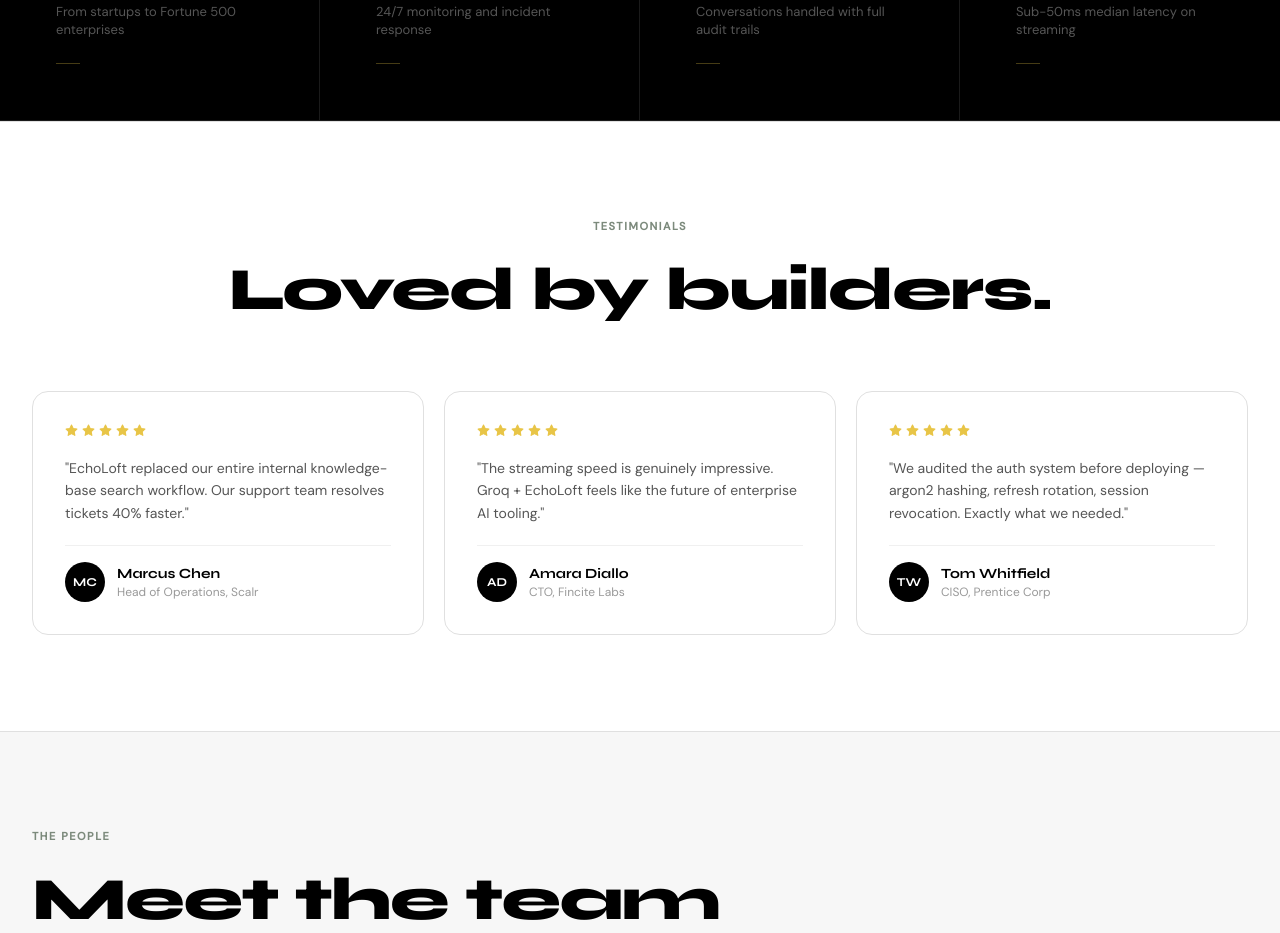
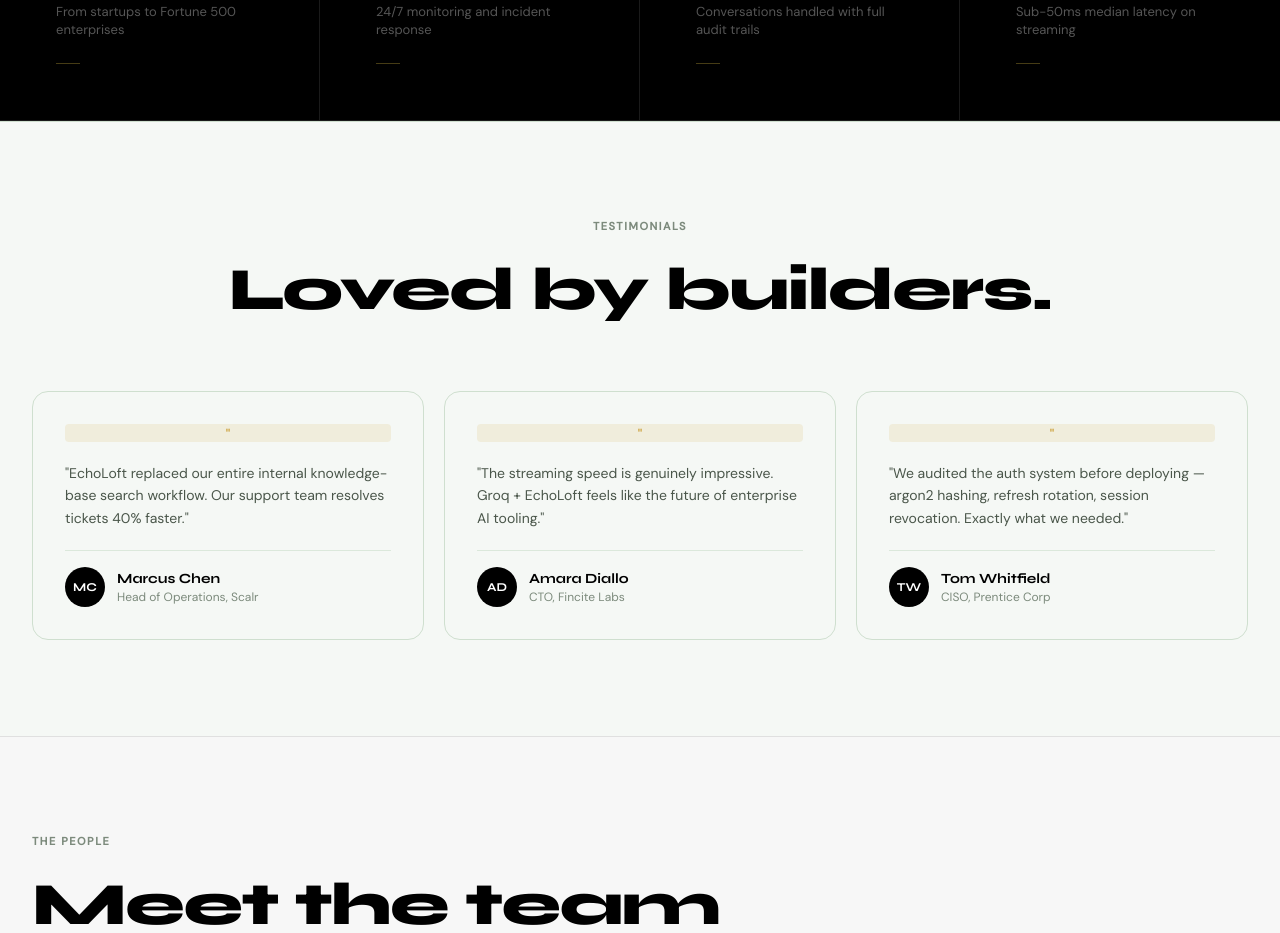
Before and after one commit to saifurrehman022/front-end-, a Next.js app: page / in a window 1280 px wide. Shown: the part 3040-3973 px from the top of the page. Built offline with nearby package versions, Linux system fonts and the light colour scheme; no server answers.

Commit message:
Update TestimonialsSection.tsx

```diff
--- a/components/sections/TestimonialsSection.tsx
+++ b/components/sections/TestimonialsSection.tsx
@@ -1,4 +1,3 @@
-import { Star } from 'lucide-react'
 import Container from '@/components/layout/Container'
 
 const testimonials = [
@@ -9,7 +8,7 @@ const testimonials = [
 
 export default function TestimonialsSection() {
   return (
-    <section className="bg-white border-t border-[#e0e0e0] py-24">
+    <section className="bg-[#f5f8f5] border-t border-[#cfdfcf] py-24">
       <Container>
         <div className="text-center mb-16">
           <p className="eyebrow font-dm mb-4">Testimonials</p>
@@ -19,20 +18,16 @@ export default function TestimonialsSection() {
         </div>
         <div className="grid grid-cols-1 md:grid-cols-3 gap-5">
           {testimonials.map(t => (
-            <div key={t.author} className="border border-[#e0e0e0] rounded-2xl p-8 flex flex-col gap-5 hover:border-black hover:-translate-y-1 hover:shadow-[0_12px_32px_rgba(0,0,0,0.08)] transition-all duration-200">
-              <div className="flex gap-1">
-                {Array.from({length:5}).map((_,i)=>(
-                  <Star key={i} size={13} className="text-[#E8C547] fill-[#E8C547]" />
-                ))}
-              </div>
-              <p className="text-[#555] font-dm text-sm leading-relaxed flex-1">"{t.quote}"</p>
-              <div className="flex items-center gap-3 pt-4 border-t border-[#f0f0f0]">
+            <div key={t.author} className="border border-[#cfdfcf] rounded-2xl p-8 flex flex-col gap-5 hover:border-black hover:-translate-y-1 hover:shadow-[0_12px_32px_rgba(0,0,0,0.06)] transition-all duration-200">
+              <span className="cite-mark">"</span>
+              <p className="text-[#4a564a] font-dm text-sm leading-relaxed flex-1">"{t.quote}"</p>
+              <div className="flex items-center gap-3 pt-4 border-t border-[#dbe8db]">
                 <div className="w-10 h-10 rounded-full bg-black flex items-center justify-center text-white font-syne font-bold text-xs">
                   {t.avatar}
                 </div>
                 <div>
                   <p className="text-sm font-syne font-bold text-black">{t.author}</p>
-                  <p className="text-xs text-[#999] font-dm">{t.title}</p>
+                  <p className="text-xs text-[#7c8a7c] font-dm">{t.title}</p>
                 </div>
               </div>
             </div>
```
